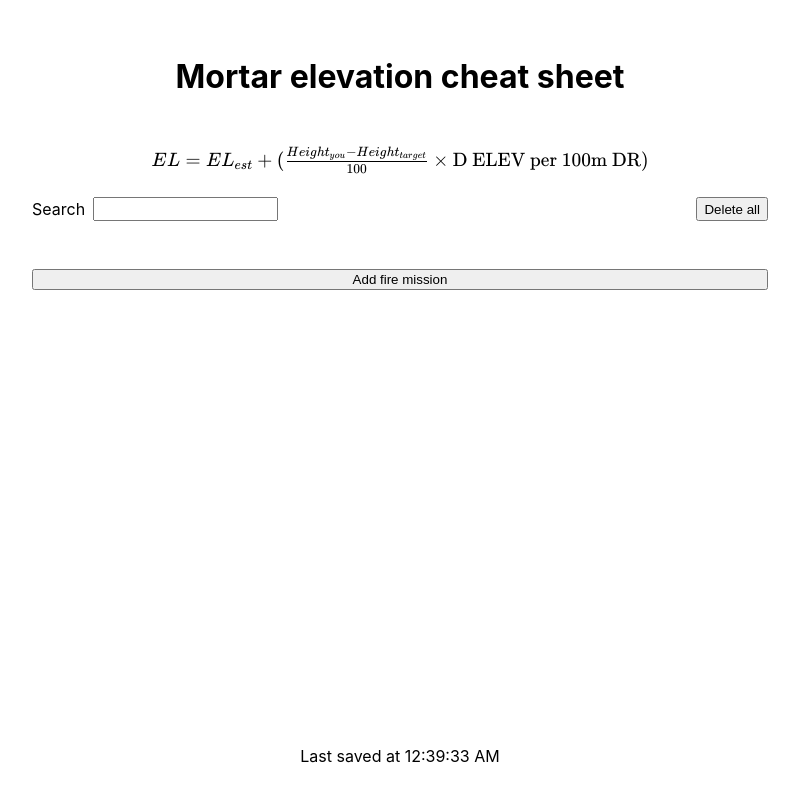
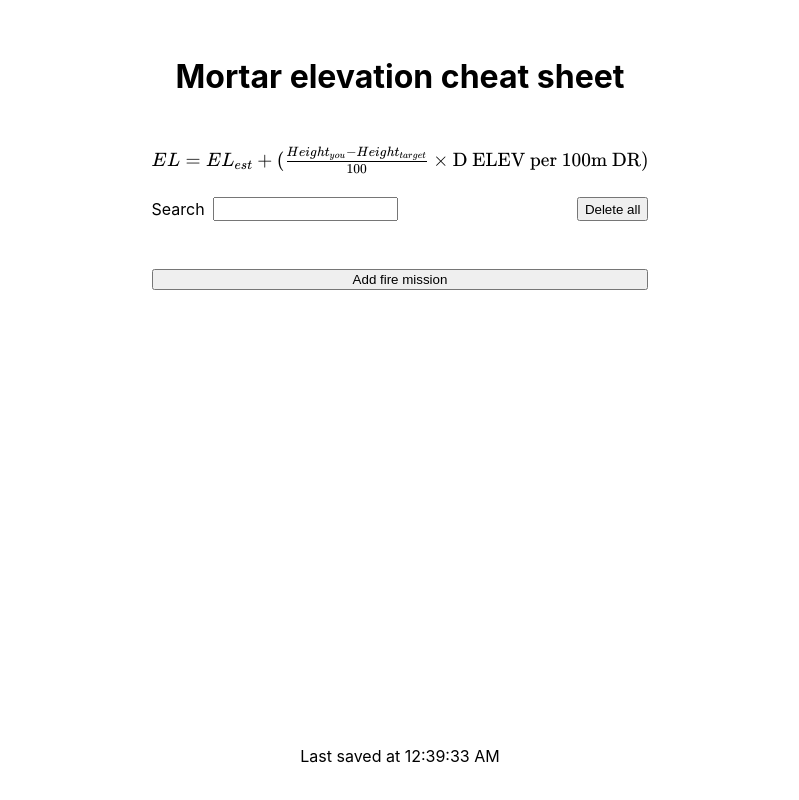
Before and after one commit to olivehehe03/mortar-cheat-sheet, a React (Vite) app: page / in a window 1280 px wide. Shown: the whole page, without its empty margins (240-1039 px from the left). Built offline with nearby package versions, Linux system fonts and the light colour scheme.

Commit message:
ipad styles

```diff
--- a/src/App.module.scss
+++ b/src/App.module.scss
@@ -2,7 +2,6 @@
   display: flex;
   flex-direction: column;
   gap: 24px;
-  min-width: calc(800px - 4rem);
   height: 100%;
 
   @media only screen and (max-width: 600px) {
--- a/src/components/fire-mission/FireMission.module.scss
+++ b/src/components/fire-mission/FireMission.module.scss
@@ -70,7 +70,7 @@
   .main {
     display: flex;
     flex-direction: column;
-    width: 25%;
+    min-width: 200px;
     gap: 4px;
 
     .heading {
@@ -88,7 +88,6 @@
   }
 
   .main {
-    width: 50%;
     border-left: 1px solid #000;
     border-right: 1px solid #000;
 
```
